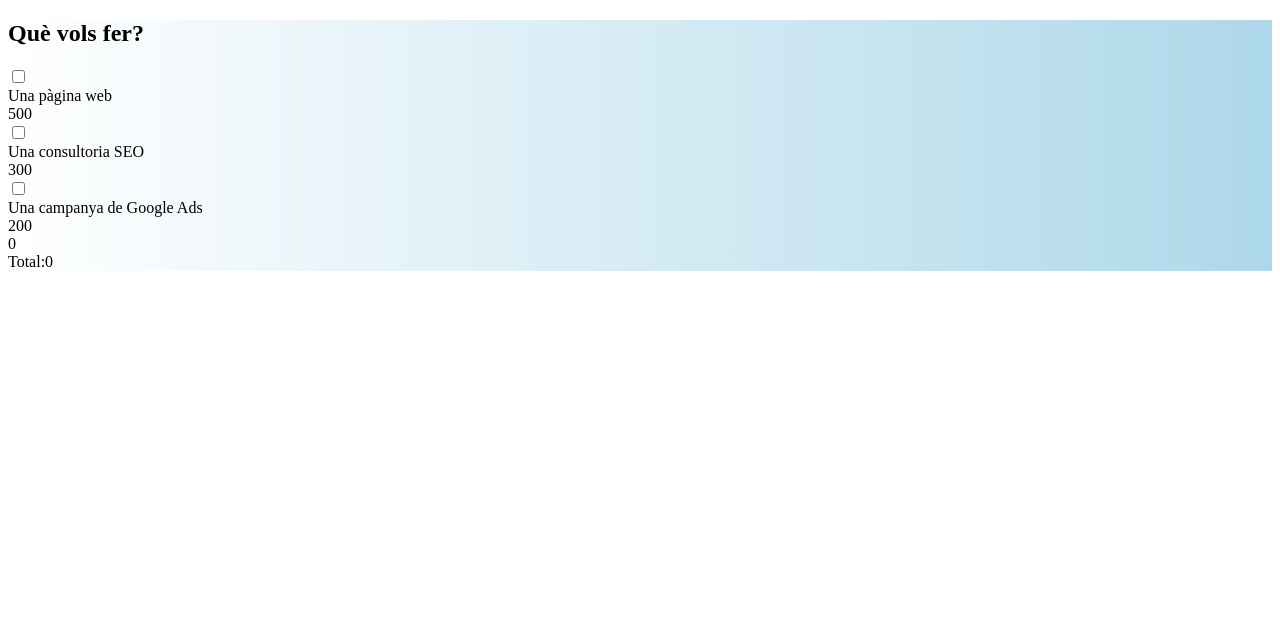
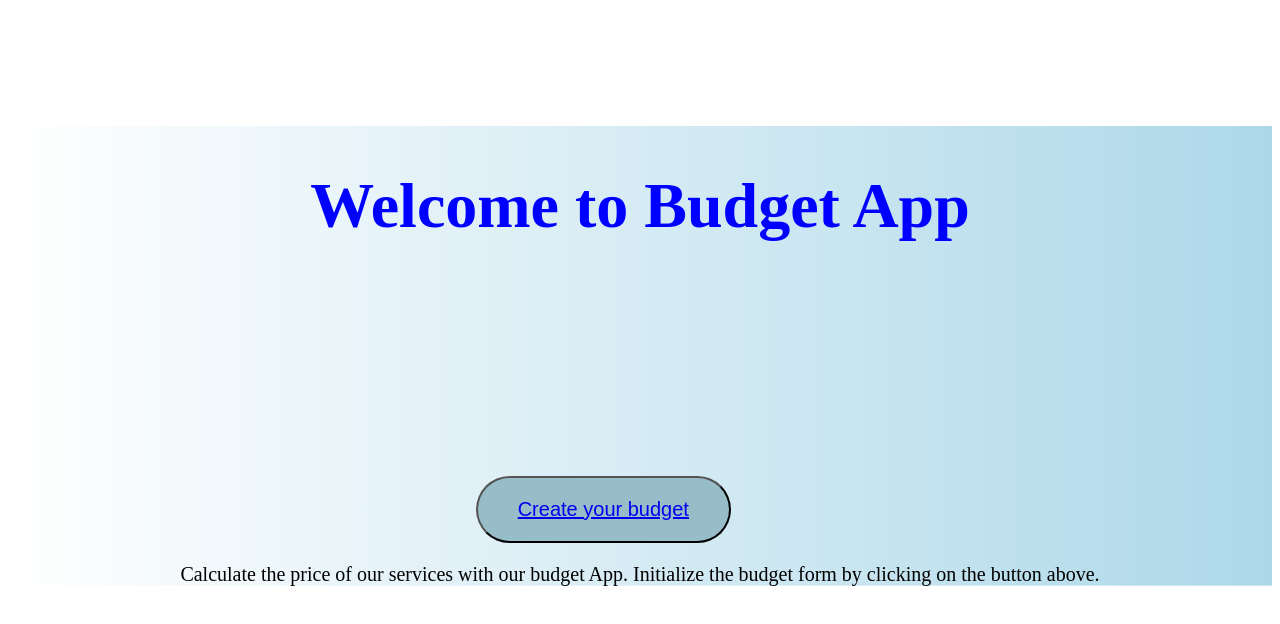
Before and after one commit to davidgomezmor/Sprint7, a React (Vite) app: page / in a window 1280 px wide. Shown: the top 624 px of the page. Built offline with nearby package versions, Linux system fonts and the light colour scheme.

Commit message:
Exercici 4 i 5 Funciona.

```diff
--- a/package.json
+++ b/package.json
@@ -11,6 +11,7 @@
   "dependencies": {
     "react": "^18.2.0",
     "react-dom": "^18.2.0",
+    "react-router-dom": "^6.8.1",
     "styled-components": "^5.3.6"
   },
   "devDependencies": {
--- a/src/App.jsx
+++ b/src/App.jsx
@@ -1,116 +1,6 @@
-import { useEffect, useState } from "react";
-import { services } from "./services";
-import { PageAndLanguages } from "./components/PageAndLanguages";
-import { Form } from "./components/Form";
-import { Background } from "./styled";
+import React from "react";
+import { Routing } from "./Routing";
 
-export default function App() {
-  let [pages, setPages] = useState(
-    localStorage.getItem("pages") !== null
-      ? parseInt(localStorage.getItem("pages"))
-      : 0
-  );
-  let [languages, setLanguages] = useState(
-    localStorage.getItem("languages") !== null
-      ? parseInt(localStorage.getItem("languages"))
-      : 1
-  );
+export const App = () => <Routing />;
 
-  const [checkedState, setCheckedState] = useState(
-    localStorage.getItem("checkedState") !== null
-      ? JSON.parse(localStorage.getItem("checkedState"))
-      : new Array(services.length).fill(false)
-  );
-  const [total, setTotal] = useState(
-    localStorage.getItem("total") !== null
-      ? parseInt(localStorage.getItem("total"))
-      : 0
-  );
-  const [formPrice, setFormPrice] = useState(
-    localStorage.getItem("formPrice") !== null
-      ? parseInt(localStorage.getItem("formPrice"))
-      : 0
-  );
-
-  const onCheckboxSelected = (index) => {
-    let updatedCheckedState = [...checkedState];
-    updatedCheckedState[index] = !updatedCheckedState[index];
-    if (!updatedCheckedState[0]) {
-      setPages(0);
-      setLanguages(1);
-    }
-    setCheckedState(updatedCheckedState);
-    const totalPrice = updatedCheckedState.reduce(
-      (sum, currentState, index) => {
-        if (currentState) {
-          return sum + services[index].price;
-        }
-        return sum;
-      },
-      0
-    );
-
-    setFormPrice(totalPrice);
-  };
-
-  useEffect(() => {
-    calculateTotalPrice();
-    localStorage.setItem("total", total);
-    localStorage.setItem("pages", pages);
-    localStorage.setItem("languages", languages);
-    localStorage.setItem("checkedState", JSON.stringify(checkedState));
-    localStorage.setItem("formPrice", formPrice);
-  }, [checkedState, languages, pages, total]);
-
-  const calculateTotalPrice = () => {
-    const subtotalWeb = (pages * languages) * 30;
-    const total = subtotalWeb + formPrice;
-
-    setTotal(total);
-  };
-
-  const printPrice = (price) => `${price}`
-  return (
-    <Background>
-      <h2>Què vols fer?</h2>
-      {services.map(({ name, price }, index) => {
-        return (
-          <div>
-
-            <Form
-              key={index}
-              index={index}
-              price={price}
-              id={index}
-              onCheck={onCheckboxSelected}
-            />
-            <div>
-              {name}
-            </div>
-            {price}
-
-          </div>
-        )
-      })}
-
-      <div>
-        {!checkedState[0] ? ((pages = 0) && (languages = 0) && (setTotal(0))) :
-          (<PageAndLanguages
-
-            pages={pages}
-            languages={languages}
-            setPages={setPages}
-            setLanguages={setLanguages}
-          />)
-        }
-
-      </div>
-      <div>
-        <div>Total:
-          {printPrice(total)}
-        </div>
-      </div>
-    </Background>
-  );
-
-}
+export default App;
--- /dev/null
+++ b/src/Budget.jsx
@@ -0,0 +1,116 @@
+import { useEffect, useState } from "react";
+import { services } from "./services";
+import { PageAndLanguages } from "./components/PageAndLanguages";
+import { Form } from "./components/Form";
+import { Background } from "./styled";
+
+export function Budget() {
+  let [pages, setPages] = useState(
+    localStorage.getItem("pages") !== null
+      ? parseInt(localStorage.getItem("pages"))
+      : 0
+  );
+  let [languages, setLanguages] = useState(
+    localStorage.getItem("languages") !== null
+      ? parseInt(localStorage.getItem("languages"))
+      : 1
+  );
+
+  const [checkedState, setCheckedState] = useState(
+    localStorage.getItem("checkedState") !== null
+      ? JSON.parse(localStorage.getItem("checkedState"))
+      : new Array(services.length).fill(false)
+  );
+  const [total, setTotal] = useState(
+    localStorage.getItem("total") !== null
+      ? parseInt(localStorage.getItem("total"))
+      : 0
+  );
+  const [formPrice, setFormPrice] = useState(
+    localStorage.getItem("formPrice") !== null
+      ? parseInt(localStorage.getItem("formPrice"))
+      : 0
+  );
+
+  const onCheckboxSelected = (index) => {
+    let updatedCheckedState = [...checkedState];
+    updatedCheckedState[index] = !updatedCheckedState[index];
+    if (!updatedCheckedState[0]) {
+      setPages(0);
+      setLanguages(1);
+    }
+    setCheckedState(updatedCheckedState);
+    const totalPrice = updatedCheckedState.reduce(
+      (sum, currentState, index) => {
+        if (currentState) {
+          return sum + services[index].price;
+        }
+        return sum;
+      },
+      0
+    );
+
+    setFormPrice(totalPrice);
+  };
+
+  useEffect(() => {
+    calculateTotalPrice();
+    localStorage.setItem("total", total);
+    localStorage.setItem("pages", pages);
+    localStorage.setItem("languages", languages);
+    localStorage.setItem("checkedState", JSON.stringify(checkedState));
+    localStorage.setItem("formPrice", formPrice);
+  }, [checkedState, languages, pages, total]);
+
+  const calculateTotalPrice = () => {
+    const subtotalWeb = (pages * languages) * 30;
+    const total = subtotalWeb + formPrice;
+
+    setTotal(total);
+  };
+
+  const printPrice = (price) => `${price}`
+  return (
+    <Background>
+      <h2>Què vols fer?</h2>
+      {services.map(({ name, price }, index) => {
+        return (
+          <div>
+
+            <Form
+              key={index}
+              index={index}
+              price={price}
+              id={index}
+              onCheck={onCheckboxSelected}
+            />
+            <div>
+              {name}
+            </div>
+            {price}
+
+          </div>
+        )
+      })}
+
+      <div>
+        {!checkedState[0] ? ((pages = 0) && (languages = 0) && (setTotal(0))) :
+          (<PageAndLanguages
+
+            pages={pages}
+            languages={languages}
+            setPages={setPages}
+            setLanguages={setLanguages}
+          />)
+        }
+
+      </div>
+      <div>
+        <div>Total:
+          {printPrice(total)}
+        </div>
+      </div>
+    </Background>
+  );
+
+}
--- /dev/null
+++ b/src/Routing.jsx
@@ -0,0 +1,12 @@
+import { BrowserRouter, Route, Routes} from "react-router-dom";
+import { Welcome } from "./Welcome";
+import { Budget } from "./Budget";
+
+export const Routing = () => (
+    <BrowserRouter>
+      <Routes>
+        <Route index element={<Welcome />} />
+        <Route path="/Budget/" element={<Budget />} />
+      </Routes>
+    </BrowserRouter>
+  );
--- /dev/null
+++ b/src/Welcome.jsx
@@ -0,0 +1,19 @@
+import React from "react";
+import { Link } from "react-router-dom";
+import { Background, Title, WelcomeButton, Text } from "./styled";
+
+export function Welcome() {
+    return (
+        <Background>
+            <Title><h1>Welcome to Budget App</h1></Title>
+            <div>
+                <WelcomeButton>
+                    <Link to="/Budget">Create your budget</Link>
+                </WelcomeButton>
+                <Text>
+                    Calculate the price of our services with our budget App. Initialize the budget form by clicking on the button above.
+                </Text>
+            </div>
+        </Background>
+    );
+}
--- a/src/styled.jsx
+++ b/src/styled.jsx
@@ -8,7 +8,7 @@ export const Body = styled.div`
   margin-top: 5%
 `;
 
-export const Title = styled.h2`
+export const Title = styled.h1`
 display: flex;
 flex: stretch;
 align-items: center;
@@ -16,23 +16,20 @@ justify-content: center;
 color: blue;
 margin-top: 10%;
 margin-right: 10%;
-margin-left: 10%;
+margin-left: 10%;;
 `;
 
 export const Text = styled.p`
-color: blue;
-margin-top: 2%;
-margin-top: 2%;
-margin-right: 5%;
-margin-left: 5%;
+display: flex;
+flex: stretch;
+align-items: center;
+justify-content: center;
+margin-right: 10%;
+margin-left: 10%;
+margin-top: 2,5%;
+font-size: 20px;
 `;
 
-export const Style = styled.div`
-color: blue;
-margin-right: 10%;
-margin-left: 10%;
-margin-bottom: 5px;
-`;
 
 export const BorderText = styled.div`
 border: 1px solid black;
@@ -93,3 +90,29 @@ export const Background = styled.div`
     }
   }
 `;
+
+export const WelcomeButton = styled.button`
+  background-color: #97bdc9;
+  color: black;
+  padding: 20px 40px;
+  display: flex;
+flex: stretch;
+align-items: center;
+justify-content: center;
+margin-top: 15%;
+margin-right: 37%;
+margin-left: 37%;
+  border-radius: 50px;
+  margin-bottom: 12px;
+  text-align: center;
+  font-size: 20px;
+  cursor: pointer;
+  transition: all 0.3s ease;
+  box-shadow: 0px 10px 20px rgba(,0.19), 0px 6px 6px rgba(0.23);
+
+
+  &:hover {
+    transform: scale(1.1);
+    box-shadow: 0px 15px 30px rgba(0.19), 0px 9px 9px rgba(0.23);
+  }
+`;
```
Also changed, not shown: src/useLocalStorage.js (deleted, +0 -10 lines), 2 other files (tests, documents, lock files or other folders).
